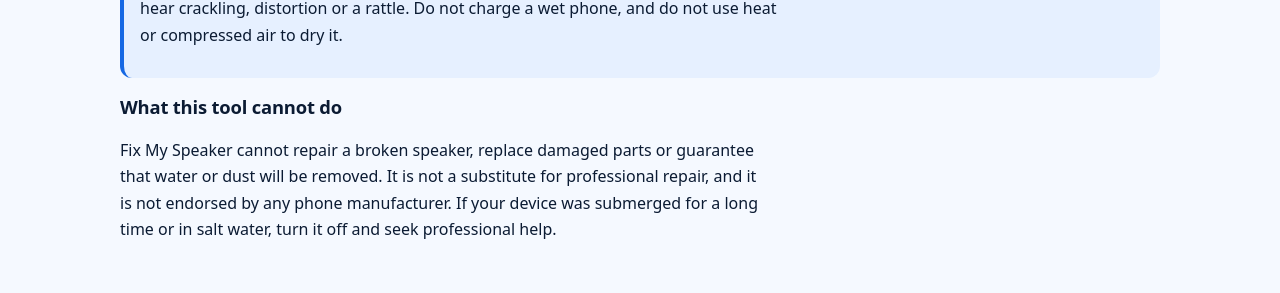
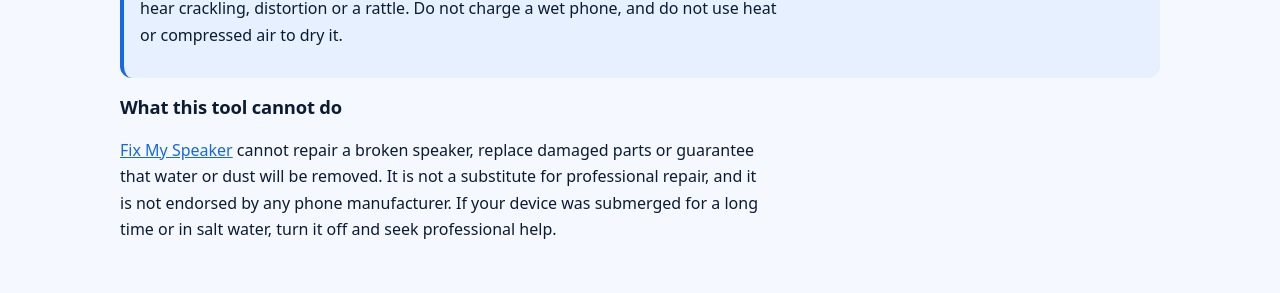
Before and after one commit to fixmyspeakerapp/fixmyspeakerapp.github.io, a plain HTML site: page index.html in a window 1280 px wide. Shown: the part 6493-6786 px from the top of the page. Drawn offline with Linux system fonts and the light colour scheme.

Commit message:
Update index.html

```diff
--- a/index.html
+++ b/index.html
@@ -76,7 +76,7 @@
 <section><div class="w"><h2>Important Safety Instructions</h2>
 <div class="note"><p>Keep the volume at a moderate level. Playing sound at full volume for a long period can overheat or damage a speaker, and loud tones can harm your hearing.</p>
 <p>Keep the device away from your ears while a session plays. Stop immediately if you hear crackling, distortion or a rattle. Do not charge a wet phone, and do not use heat or compressed air to dry it.</p></div>
-<h3>What this tool cannot do</h3><p>Fix My Speaker cannot repair a broken speaker, replace damaged parts or guarantee that water or dust will be removed. It is not a substitute for professional repair, and it is not endorsed by any phone manufacturer. If your device was submerged for a long time or in salt water, turn it off and seek professional help.</p></div></section>
+<h3>What this tool cannot do</h3><p><a href="https://fixmyspeakercleaner.com.in/">Fix My Speaker</a> cannot repair a broken speaker, replace damaged parts or guarantee that water or dust will be removed. It is not a substitute for professional repair, and it is not endorsed by any phone manufacturer. If your device was submerged for a long time or in salt water, turn it off and seek professional help.</p></div></section>
 <section><div class="w"><h2>Tips for Better Results</h2>
 <p>Small details make a noticeable difference. Try these habits to get the most from each session.</p>
 <h3>Choose a quiet place</h3><p>A quiet room lets you hear whether the sound changes during and after a session. Background noise hides the small improvements that tell you the cleaning is working.</p>
```
